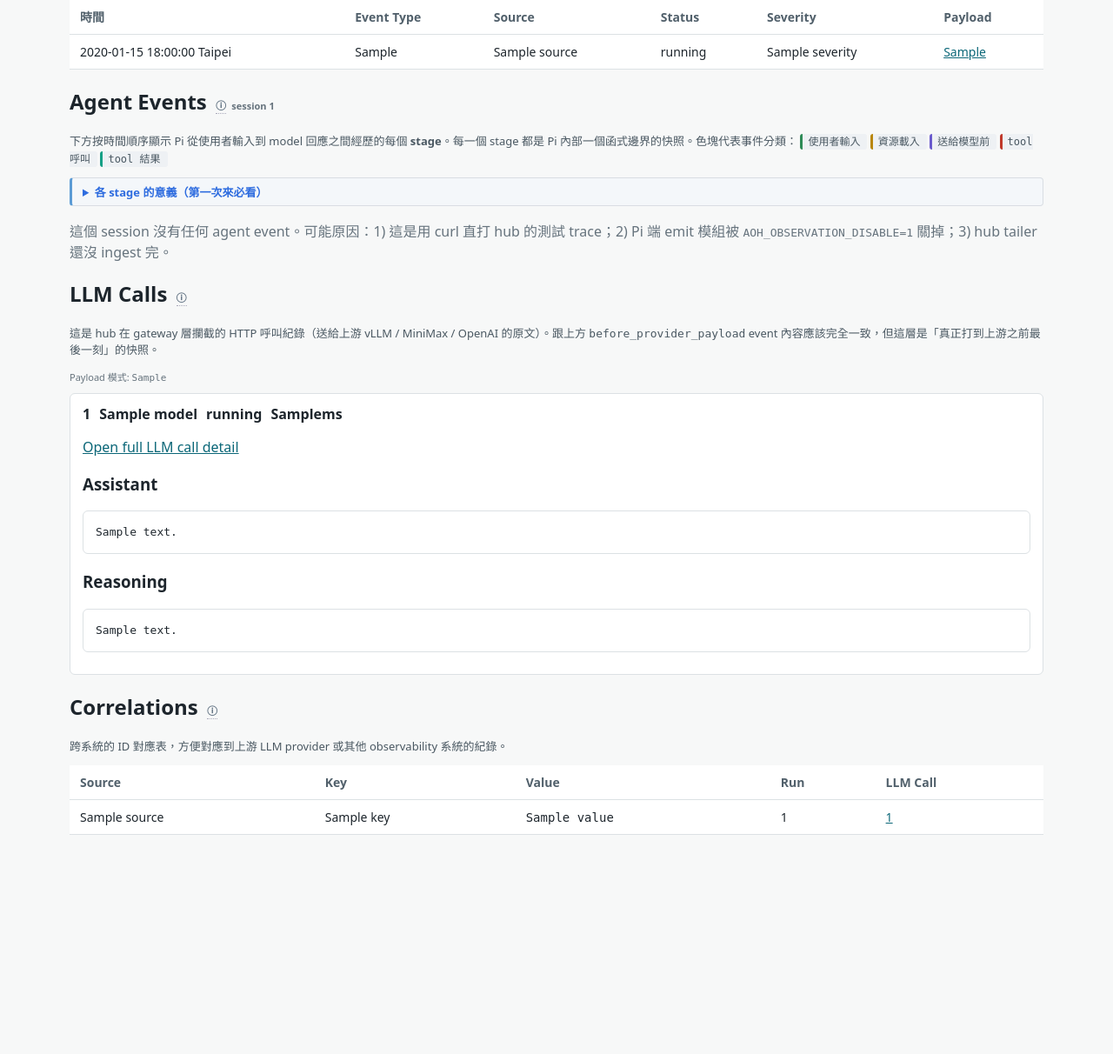
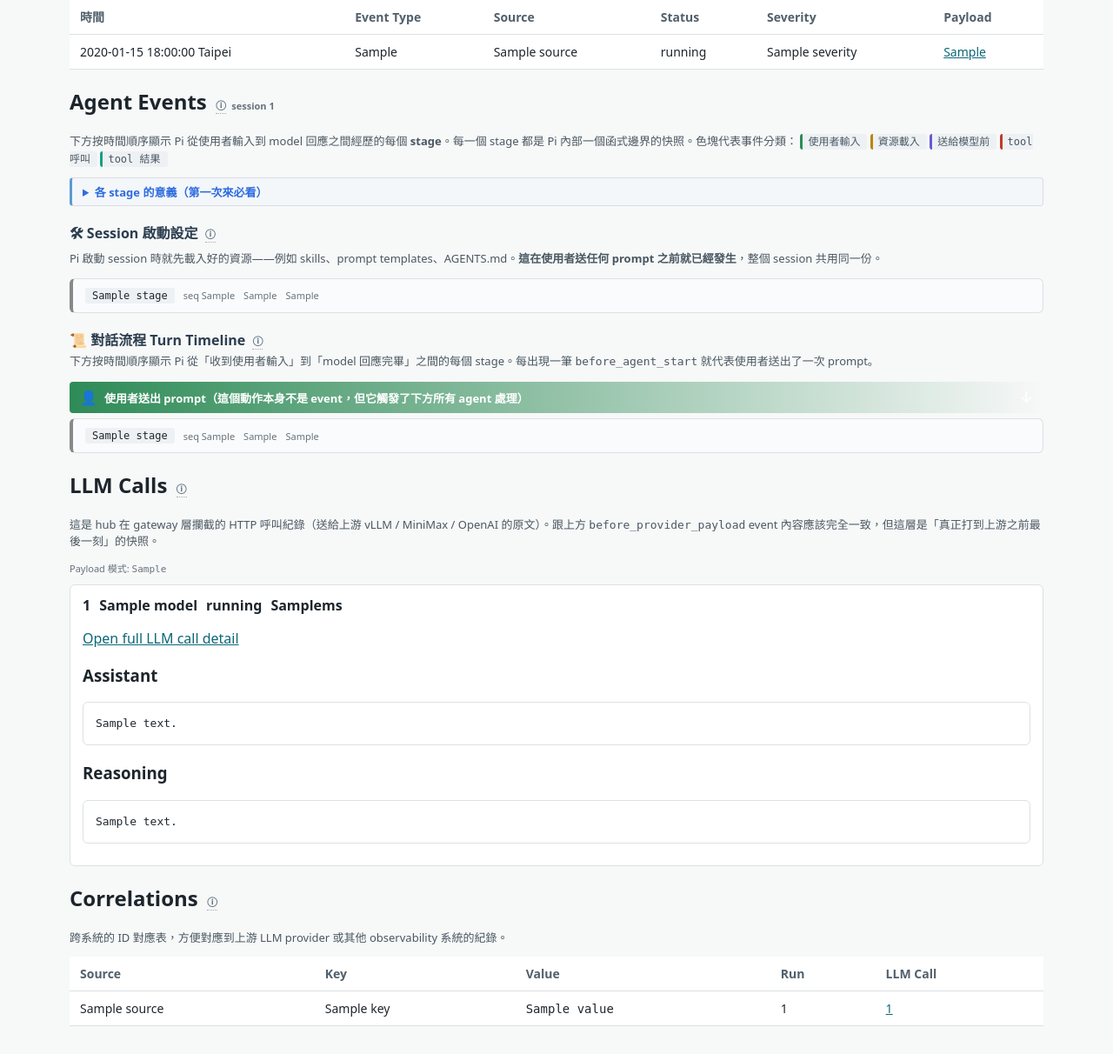
Before and after one commit to istale/agent-observation-hub, a FastAPI app: template app/ui/templates/trace.html in a window 1280 px wide. Shown: the part 347-1559 px from the top of the page at 87% size. Before the commit the page ends 1307 px from the top, so only its background shows below. Run offline with FastAPI, Linux system fonts and the light colour scheme; the template is opened without the code that fills it: most values are stand-ins (such as "Sample title", 1, 10 or a date in 2020); parts of the project's set-up code (start-up, migrations or seed data) failed here and were passed over.

Commit message:
ui: split agent events into 'Session 啟動設定' vs 'Turn Timeline'
User feedback (paraphrased): "before_agent_start and resource_loaded
look like they should be swapped — isn't user-input-and-submit the
step BEFORE before_agent_start?"

Yes. resource_loaded technically fires earlier in clock time because
it's emitted during createAgentSession() (session bootstrap), but
semantically it's one-time setup, not part of any user turn. Mixing
it into the chronological timeline makes the user's mental model
("I submitted a prompt — this is where my conversation starts") not
match the UI.

New layout:
- 🛠 Session 啟動設定 (top, separate section): resource_loaded only.
  Rendered as a self-contained mini-section so it's clear this is
  session-level config, not part of the turn flow.
- 📜 對話流程 Turn Timeline (below): everything else, starting from
  before_agent_start. Each turn boundary is marked by a 👤 visual
  banner ("使用者送出 prompt") so the user can see exactly when
  their action triggered the agent.

This also clarifies multi-turn sessions: the second-and-later
before_agent_start events also get the 👤 banner so you can scan
where each user turn began.

Implementation:
- main.py trace handler splits session_events into setup_events
  (resource_loaded) + turn_events (rest).
- trace.html renders setup section first with its own resource_loaded
  card branch, then renders the turn timeline with per-turn 👤
  banners.
- style.css adds .section-sub headings and .user-submit-marker green
  banner.

Co-Authored-By: Claude Opus 4.7 <noreply@anthropic.com>

```diff
--- a/app/main.py
+++ b/app/main.py
@@ -151,6 +151,14 @@ def create_app() -> FastAPI:
                 diff = compute_stage_diff(ctx_ev.get("payload"), pp_ev.get("payload"))
                 if diff:
                     diffs_by_trace[tid] = diff
+        # Split session_events into:
+        #   - session_setup_events: resource_loaded (one-time, session-level setup)
+        #   - turn_events: everything triggered by a user turn, in chrono order
+        # This matches the user mental model where "I submitted a prompt" is the
+        # start of the timeline; resource_loaded technically happens during
+        # createAgentSession() but it's setup, not part of any turn.
+        session_setup_events = [e for e in session_events if e["stage"] == "resource_loaded"]
+        turn_events = [e for e in session_events if e["stage"] != "resource_loaded"]
         return templates.TemplateResponse(request, "trace.html", {
             "trace_id": trace_id,
             "run": run,
@@ -161,6 +169,8 @@ def create_app() -> FastAPI:
             "payload_mode": current_payload_mode(),
             "agent_events": agent_events,
             "session_events": session_events,
+            "session_setup_events": session_setup_events,
+            "turn_events": turn_events,
             "session_id": session_id,
             "stage_diffs": diffs_by_trace,
         })
--- a/app/ui/static/style.css
+++ b/app/ui/static/style.css
@@ -306,3 +306,25 @@ details.help-block ul { margin: 6px 0; padding-left: 20px; }
   margin: 4px 0 12px 0;
   line-height: 1.5;
 }
+
+/* --- Session setup / turn timeline split (per-turn semantic grouping) --- */
+.section-sub {
+  margin-top: 18px;
+  margin-bottom: 4px;
+  font-size: 16px;
+  color: #2c3e50;
+}
+.user-submit-marker {
+  display: flex;
+  align-items: center;
+  gap: 8px;
+  margin: 14px 0 6px 0;
+  padding: 6px 12px;
+  background: linear-gradient(90deg, #2e8b57 0%, transparent 100%);
+  color: white;
+  border-radius: 4px;
+  font-weight: 600;
+  font-size: 13px;
+}
+.user-submit-icon { font-size: 16px; }
+.user-submit-arrow { margin-left: auto; font-size: 18px; opacity: 0.8; }
--- a/app/ui/templates/trace.html
+++ b/app/ui/templates/trace.html
@@ -73,10 +73,79 @@
       </ul>
       <p><strong>seq</strong> 是同一個 trace 內的序號（從 1 開始遞增），跟 timestamp 一起用可以確認順序。</p>
     </details>
-    {% set merged = (session_events or []) %}
-    {% if merged %}
+    {% if session_setup_events %}
+    <h3 class="section-sub" title="這些事件是 Pi 啟動 session 那一瞬間做的事，跟使用者送的 prompt 沒有直接關係。一個 session 只會有一次。">🛠 Session 啟動設定
+      <span class="help-inline" title="這些 stage 在 createAgentSession() 階段觸發，比 before_agent_start 早一點點（同一秒），但跟『這次 prompt』的處理流程無關">ⓘ</span>
+    </h3>
+    <p class="help-section-intro">
+      Pi 啟動 session 時就先載入好的資源——例如 skills、prompt templates、AGENTS.md。<strong>這在使用者送任何 prompt 之前就已經發生</strong>，整個 session 共用同一份。
+    </p>
     <div class="stack">
-      {% for ev in merged %}
+      {% for ev in session_setup_events %}
+        <details class="agent-event agent-event-{{ ev.stage }}">
+          <summary>
+            <span class="badge" title="這是 stage 名稱。resource_loaded = Pi 啟動 session 時掃描 skills/templates/AGENTS.md">{{ ev.stage }}</span>
+            <span class="muted small" title="這個事件在當前 trace 內的序號">seq {{ ev.event_seq }}</span>
+            <span class="muted small" title="事件發生時間（台北時區）">{{ ev.ts | taipei_time if ev.ts else '' }}</span>
+            <span class="muted small" title="這個事件是從 Pi 哪個檔案 emit 出來的">{{ ev.source_module or '' }}</span>
+          </summary>
+          {% if ev.view.kind == 'resource_loaded' %}
+            <p class="muted">
+              <span title="Pi 啟動時的工作目錄">cwd</span>: <code>{{ ev.view.cwd }}</code> ·
+              <span title="Pi 用來放 agent 設定的目錄">agentDir</span>: <code>{{ ev.view.agent_dir }}</code>
+            </p>
+            {% if ev.view.skills %}
+              <h4 title="Skills 是 Pi 的擴充能力包">Skills ({{ ev.view.skills | length }})</h4>
+              <ul class="resource-list">
+                {% for s in ev.view.skills %}
+                  <li><strong>{{ s.name }}</strong> <span class="muted small">{{ s.filePath }}</span><br><span class="muted">{{ s.description }}</span></li>
+                {% endfor %}
+              </ul>
+            {% endif %}
+            {% if ev.view.prompt_templates %}
+              <h4>Prompt Templates ({{ ev.view.prompt_templates | length }})</h4>
+              <ul class="resource-list">
+                {% for p in ev.view.prompt_templates %}
+                  <li><strong>{{ p.name }}</strong> <span class="muted small">{{ p.filePath }}</span><br><span class="muted">{{ p.description }}</span></li>
+                {% endfor %}
+              </ul>
+            {% endif %}
+            {% if ev.view.agents_files %}
+              <h4>AGENTS.md ({{ ev.view.agents_files | length }})</h4>
+              <ul class="resource-list">
+                {% for f in ev.view.agents_files %}
+                  <li><code>{{ f.path }}</code> <span class="muted small">{{ f.content_length }} chars</span></li>
+                {% endfor %}
+              </ul>
+            {% endif %}
+          {% endif %}
+        </details>
+      {% endfor %}
+    </div>
+    {% endif %}
+
+    <h3 class="section-sub" title="使用者送出 prompt 之後，agent 內部依時間順序經歷的所有 stage">📜 對話流程 Turn Timeline
+      <span class="help-inline" title="從使用者按下送出開始，到 model 回完訊息為止。一個 session 裡每按一次送出都會產生一段這樣的 timeline。">ⓘ</span>
+    </h3>
+    <p class="help-section-intro">
+      下方按時間順序顯示 Pi 從「收到使用者輸入」到「model 回應完畢」之間的每個 stage。每出現一筆 <code>before_agent_start</code> 就代表使用者送出了一次 prompt。
+    </p>
+    {% if turn_events %}
+    <div class="user-submit-marker" title="這是使用者打字並按下送出的瞬間——所有下方的 agent 處理都是被這個動作觸發的">
+      <span class="user-submit-icon">👤</span>
+      <span>使用者送出 prompt（這個動作本身不是 event，但它觸發了下方所有 agent 處理）</span>
+      <span class="user-submit-arrow">↓</span>
+    </div>
+    <div class="stack">
+      {% for ev in turn_events %}
+        {# Each new before_agent_start marks the start of a new user turn within this session. #}
+        {% if not loop.first and ev.stage == 'before_agent_start' %}
+        <div class="user-submit-marker" title="使用者在同一個 session 內又送出了下一個 prompt">
+          <span class="user-submit-icon">👤</span>
+          <span>使用者送出下一個 prompt</span>
+          <span class="user-submit-arrow">↓</span>
+        </div>
+        {% endif %}
         <details class="agent-event agent-event-{{ ev.stage }}" {% if ev.view.kind == 'context' or ev.view.kind == 'before_agent_start' %}open{% endif %}>
           <summary>
             <span class="badge" title="這是 stage 名稱。before_agent_start = 收到使用者輸入；resource_loaded = 載入 skills/templates；context = 即將送給模型的 message 陣列；before_provider_payload = adapter 改寫後的最終 payload；tool_call / tool_result = 工具呼叫前後。">{{ ev.stage }}</span>
```
